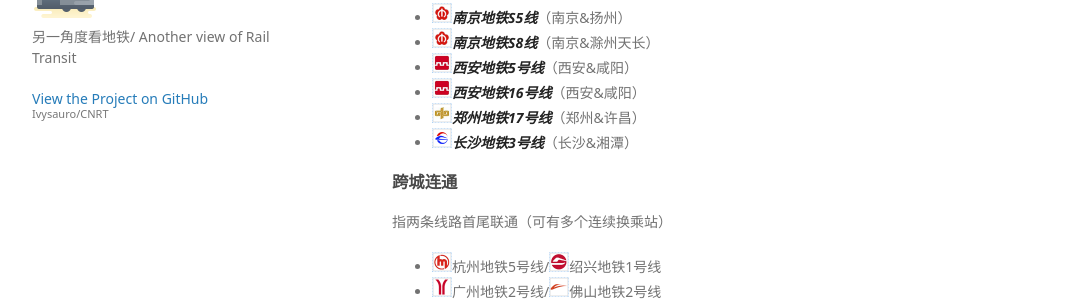
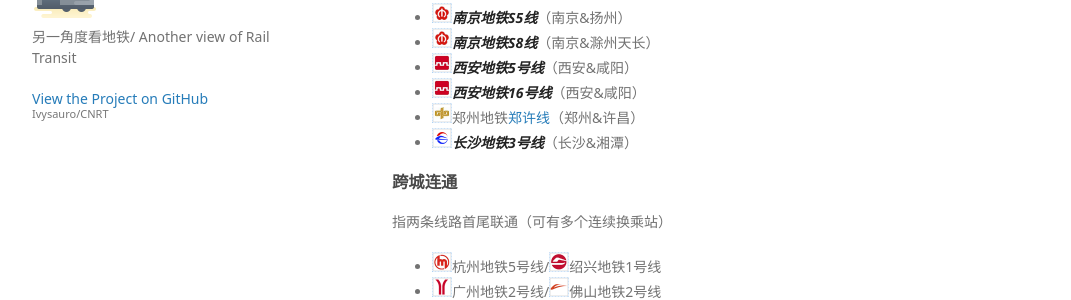
Before and after one commit to Ivysauro/CNRT, a Jekyll site: the page built from data/SpOp.md, in a window 1280 px wide and 900 px high, scrolled down 2330 px. Shown: the part 152-452 px from the top of the window, without its empty margins (178-1249 px from the left). Built offline with Jekyll 4.4.1, drawn with Linux system fonts in a browser that asks for light colours; some web fonts are replaced; our own code applies the rules of GitHub Pages for plain Markdown files; a script that is not in the unit is left out.

Commit message:
fix(operations): use Zhengxu Line official name
Evidence: Zhengzhou Metro's current route information identifies the cross-city line as Zhengxu Line (郑许线), including service between Chang'an Road North and Xuchang East; it does not present the public service as Zhengzhou Metro Line 17 or S1. Source: https://www.zzmetro.com/lines/query/station/zid/10945

Resolves the verified line-name correction in #129.

```diff
--- a/data/SpOp.md
+++ b/data/SpOp.md
@@ -100,7 +100,7 @@
 - <img src="https://raw.githubusercontent.com/Ivysauro/CNRT/master/images/city/nj.gif" width="20" hegiht="20"/>***南京地铁S8线***（南京&滁州天长）
 - <img src="https://raw.githubusercontent.com/Ivysauro/CNRT/master/images/city/xa.gif" width="20" hegiht="20"/>***西安地铁5号线***（西安&咸阳）
 - <img src="https://raw.githubusercontent.com/Ivysauro/CNRT/master/images/city/xa.gif" width="20" hegiht="20"/>***西安地铁16号线***（西安&咸阳）
-- <img src="https://raw.githubusercontent.com/Ivysauro/CNRT/master/images/city/zz.gif" width="20" hegiht="20"/>***郑州地铁17号线***（郑州&许昌）
+- <img src="https://raw.githubusercontent.com/Ivysauro/CNRT/master/images/city/zz.gif" width="20" hegiht="20"/>郑州地铁[郑许线](https://www.zzmetro.com/lines/query/station/zid/10945)（郑州&许昌）
 - <img src="https://raw.githubusercontent.com/Ivysauro/CNRT/master/images/city/cs.gif" width="20" hegiht="20"/>***长沙地铁3号线***（长沙&湘潭）
 
 ### 跨城连通
```
